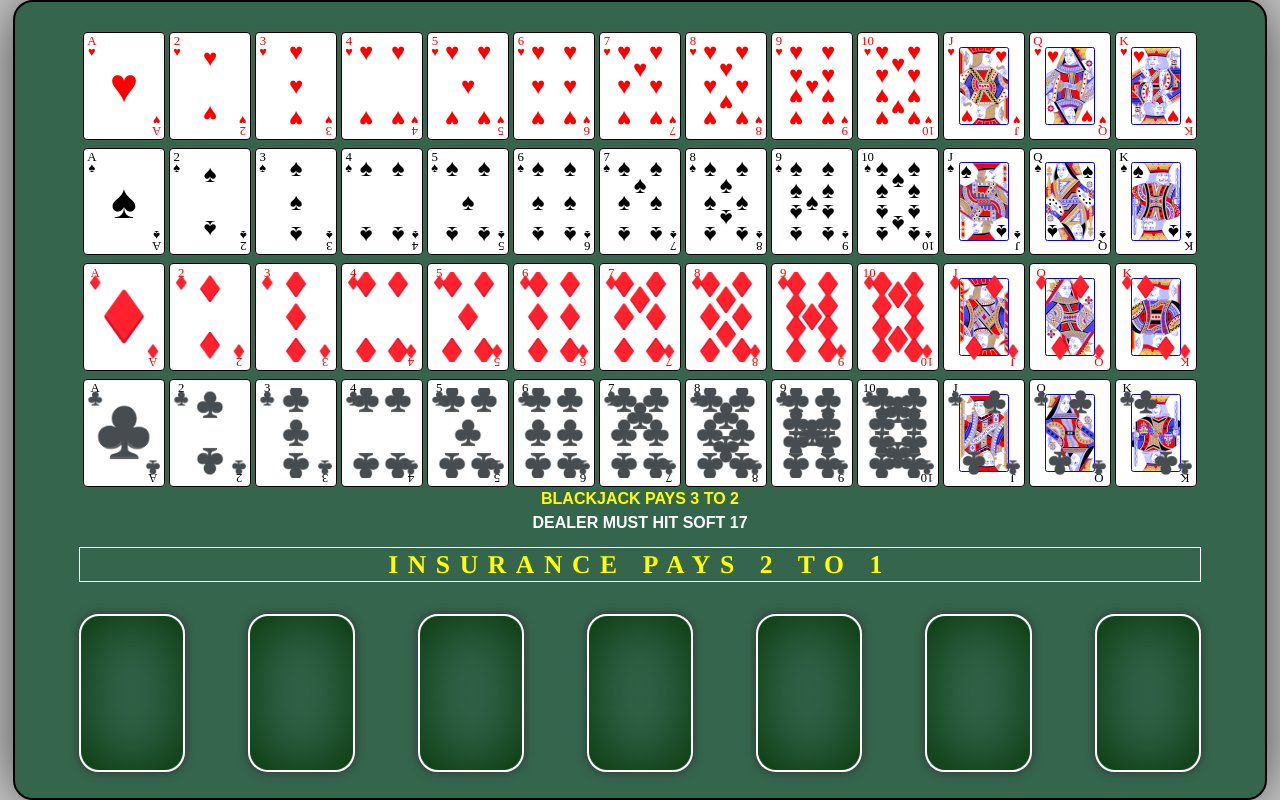
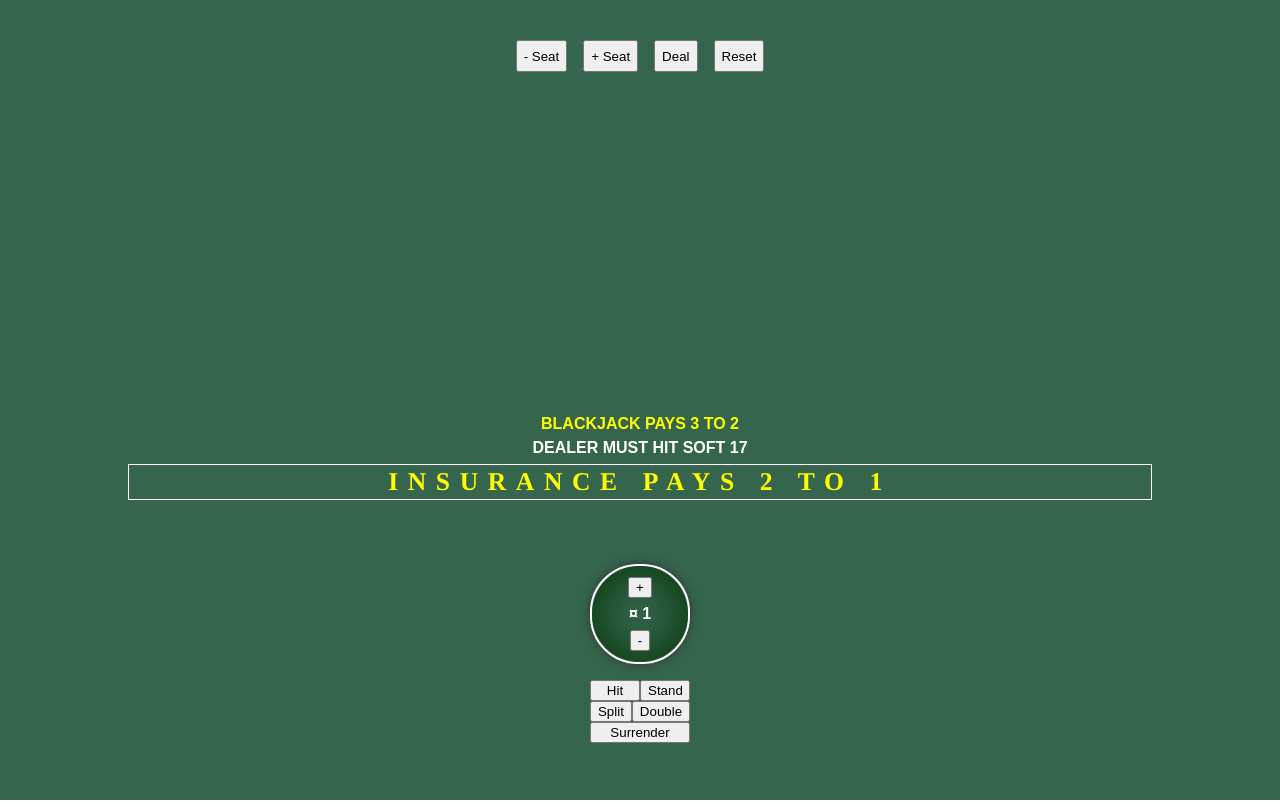
Before and after one commit to theresamclaird/blackjack, a React (Create React App) app: page / in a window 1280 px wide. Built offline with nearby package versions, Linux system fonts and the light colour scheme.

Commit message:
Adds some interactions

```diff
--- a/src/components/Card/Card.jsx
+++ b/src/components/Card/Card.jsx
@@ -4,7 +4,7 @@ import Pip from './Pip';
 import Corner from './Corner';
 import Face from './Face';
 
-export const Card = ({ suit, rank, value }) => {
+export const Card = ({ sx, suit, rank, value }) => {
     const pip = { hearts: '♥', diamonds: '♦️', clubs: '♣️', spades: '♠' }[suit];
     const color = suit === 'hearts' || suit === 'diamonds' ? 'red' : 'black';
 
@@ -396,8 +396,6 @@ export const Card = ({ suit, rank, value }) => {
         return pipsArray;
     };
 
-    const cardWidth = 4;
-    const cardHeight = cardWidth * 1.4;
     const isFace = rank === 'jack' || rank === 'queen' || rank === 'king';
     const applesauce = isFace ? {} : pipStyle; // todo fix this.
 
@@ -408,13 +406,15 @@ export const Card = ({ suit, rank, value }) => {
             backgroundColor: 'white',
             border: 'solid 1px',
             borderColor: 'black',
-            borderRadius: '0.25em',
-            p: '0.5em',
+            borderRadius: '0.25rem',
+            p: '0.5rem',
+            ...sx,
         }}>
             <Box sx={{
-                px: '0.5em',
-                width: `${cardWidth}em`,
-                height: `${cardHeight}em`,
+                display: 'block',
+                px: '0.5rem',
+                width: `4rem`,
+                height: `${4 * 1.4}rem`,
                 display: 'grid',
                 gridTemplateColumns: 'repeat(6, 1fr)',
                 gridTemplateRows: 'repeat(16, 1fr)',
@@ -422,8 +422,8 @@ export const Card = ({ suit, rank, value }) => {
                 ...applesauce,
             }}>
                 {isFace ? <Face suit={suit} rank={rank} pip={pip} color={color} /> : <Pips value={value} />}
-                <Corner rank={rank} pip={pip} sx={{ top: '0.25em', left: '0.25em', color }} />
-                <Corner rank={rank} pip={pip} sx={{ bottom: '0.25em', right: '0.25em', transform: 'rotate(180deg)', color }} />
+                <Corner rank={rank} pip={pip} sx={{ top: '0.25rem', left: '0.25rem', color }} />
+                <Corner rank={rank} pip={pip} sx={{ bottom: '0.25rem', right: '0.25rem', transform: 'rotate(180deg)', color }} />
             </Box>
         </Box>
     );
--- a/src/components/Card/Corner.jsx
+++ b/src/components/Card/Corner.jsx
@@ -13,8 +13,8 @@ const Corner = ({ sx, rank, pip }) => {
             flexDirection: 'column',
             justifyContent: 'flex-start',
             alignItems: 'center',
-            fontSize: '0.8em',
-            lineHeight: '0.85em',
+            fontSize: '0.7rem',
+            lineHeight: '0.7rem',
             '&::after': { content: `"${pip}"` },
             ...sx,
         }}><Box>{symbol}</Box></Flex>
--- a/src/components/Card/Face.jsx
+++ b/src/components/Card/Face.jsx
@@ -22,59 +22,62 @@ const Face = ({ rank, suit, pip, color }) => {
         king: { hearts: kingHearts, spades: kingSpades, diamonds: kingDiamonds, clubs: kingClubs },
     }[rank][suit];
 
+    const pipVerticalDistance = '0.7rem';
+    const pipHorizontalDistance = '1.05rem';
+
     const topPipStyle = {
         jack: {
             hearts: {
-                top: '0.6em',
-                right: '0.8em',
+                top: pipVerticalDistance,
+                right: pipHorizontalDistance,
             },
             spades: {
-                top: '0.6em',
-                left: '0.8em',
+                top: pipVerticalDistance,
+                left: pipHorizontalDistance,
             },
             diamonds: {
-                top: '0.6em',
-                right: '0.8em',
+                top: pipVerticalDistance,
+                right: pipHorizontalDistance,
             },
             clubs: {
-                top: '0.6em',
-                right: '0.8em',
+                top: pipVerticalDistance,
+                right: pipHorizontalDistance,
             },
         },
         queen: {
             hearts: {
-                top: '0.6em',
-                left: '0.8em',
+                top: pipVerticalDistance,
+                left: pipHorizontalDistance,
             },
             spades: {
-                top: '0.6em',
-                right: '0.8em',
+                top: pipVerticalDistance,
+                right: pipHorizontalDistance,
             },
             diamonds: {
-                top: '0.6em',
-                right: '0.8em',
+                top: pipVerticalDistance,
+                right: pipHorizontalDistance,
             },
             clubs: {
-                top: '0.6em',
-                right: '0.8em',
+                top: pipVerticalDistance,
+                right: pipHorizontalDistance,
             },
         },
         king: {
             hearts: {
-                top: '0.6em',
-                left: '0.8em',
+                top: pipVerticalDistance,
+                left: pipHorizontalDistance,
             },
             spades: {
-                top: '0.6em',
-                left: '0.8em',
+                top: pipVerticalDistance,
+                left: pipHorizontalDistance,
             },
             diamonds: {
-                top: '0.6em',
-                left: '0.8em',
+                top: pipVerticalDistance,
+                left: pipHorizontalDistance,
             },
             clubs: {
-                top: '0.6em',
-                left: '0.8em',
+                top: pipVerticalDistance,
+                left: pipHorizontalDistance,
             },
         },
     }[rank][suit];
@@ -82,56 +85,56 @@ const Face = ({ rank, suit, pip, color }) => {
     const bottomPipStyle = {
         jack: {
             hearts: {
-                bottom: '0.6em',
-                left: '0.8em',
+                bottom: pipVerticalDistance,
+                left: pipHorizontalDistance,
             },
             spades: {
-                bottom: '0.6em',
-                right: '0.8em',
+                bottom: pipVerticalDistance,
+                right: pipHorizontalDistance,
             },
             diamonds: {
-                bottom: '0.6em',
-                left: '0.8em',
+                bottom: pipVerticalDistance,
+                left: pipHorizontalDistance,
             },
             clubs: {
-                bottom: '0.6em',
-                left: '0.8em',
+                bottom: pipVerticalDistance,
+                left: pipHorizontalDistance,
             },
         },
         queen: {
             hearts: {
-                bottom: '0.6em',
-                right: '0.8em',
+                bottom: pipVerticalDistance,
+                right: pipHorizontalDistance,
             },
             spades: {
-                bottom: '0.6em',
-                left: '0.8em',
+                bottom: pipVerticalDistance,
+                left: pipHorizontalDistance,
             },
             diamonds: {
-                bottom: '0.6em',
-                left: '0.8em',
+                bottom: pipVerticalDistance,
+                left: pipHorizontalDistance,
             },
             clubs: {
-                bottom: '0.6em',
-                left: '0.8em',
+                bottom: pipVerticalDistance,
+                left: pipHorizontalDistance,
             },
         },
         king: {
             hearts: {
-                bottom: '0.6em',
-                right: '0.8em',
+                bottom: pipVerticalDistance,
+                right: '1rem',
             },
             spades: {
-                bottom: '0.6em',
-                right: '0.8em',
+                bottom: pipVerticalDistance,
+                right: pipHorizontalDistance,
             },
             diamonds: {
-                bottom: '0.6em',
-                right: '0.8em',
+                bottom: pipVerticalDistance,
+                right: pipHorizontalDistance,
             },
             clubs: {
-                bottom: '0.6em',
-                right: '0.8em',
+                bottom: pipVerticalDistance,
+                right: pipHorizontalDistance,
             },
         },
     }[rank][suit];
@@ -149,7 +152,7 @@ const Face = ({ rank, suit, pip, color }) => {
                 <Box
                     sx={{
                         border: 'solid 1px #00f',
-                        borderRadius: '0.15em',
+                        borderRadius: '0.15rem',
                         height: '100%',
                     }}
                     as="img"
@@ -157,8 +160,8 @@ const Face = ({ rank, suit, pip, color }) => {
                     alt=""
                 />
             </Flex>
-            <Pip pip={pip} sx={{ fontSize: '1.3em', position: 'absolute', color, ...topPipStyle}} />
-            <Pip pip={pip} sx={{ fontSize: '1.3em', position: 'absolute', color, transform: 'rotate(180deg)', ...bottomPipStyle }} />
+            <Pip pip={pip} sx={{ fontSize: '1.3rem', position: 'absolute', color, ...topPipStyle}} />
+            <Pip pip={pip} sx={{ fontSize: '1.3rem', position: 'absolute', color, transform: 'rotate(180deg)', ...bottomPipStyle }} />
         </>
     );
 };
--- a/src/components/Card/Pip.jsx
+++ b/src/components/Card/Pip.jsx
@@ -2,7 +2,7 @@ import React from 'react';
 import { Flex } from '../Box';
 
 const Pip = ({ sx, pip }) => (
-    <Flex sx={{ fontSize: '1.5em', justifyContent: 'center', alignItems: 'center', ...sx }}>
+    <Flex sx={{ fontSize: '1.5rem', justifyContent: 'center', alignItems: 'center', ...sx }}>
         {pip}
     </Flex>
 );
--- a/src/components/Seat/Seat.jsx
+++ b/src/components/Seat/Seat.jsx
@@ -1,23 +1,53 @@
-import React from 'react';
-import { Box, Flex } from '../Box';
+import React, { useState } from 'react';
+import Box, { Flex } from '../Box';
+import { Card } from '../Card';
 
-export const Seat = ({ bet }) => {
+export const Seat = ({ bet, cards, increaseBet, decreaseBet, hit, stand }) => {
     return (
+        <Flex sx={{ flexDirection: 'column', justifyContent: 'center', alignItems: 'center', }}>
+            <Box sx={{ position: 'relative', width: '100%', height: '1rem' }}>
+                {cards.map((card, index) => (
+                    <React.Fragment key={`player-card-seat-${index}`}>
+                        <Card {...card} sx={{ position: 'absolute', bottom: `${1 + (index * 1.1)}rem`, left: '0.4em' }} />
+                    </React.Fragment>
+                ))}
+            </Box>
             <Box sx={{
                 border: 'solid 2px',
                 borderColor: 'white',
-            borderRadius: '20px',
+                borderRadius: '3rem',
                 boxShadow: '0 0 10px #333',
+                mb: 'lg',
             }}>
                 <Flex sx={{
                     flexDirection: 'column',
                     justifyContent: 'center',
                     alignItems: 'center',
-                width: '8vw',
-                height: '12vw',
-                borderRadius: '20px',
-                boxShadow: 'inset 0 0 5vw #003300',
-            }}>{bet}</Flex>
+                    width: '6rem',
+                    height: '6rem',
+                    borderRadius: '3rem',
+                    boxShadow: 'inset 0 0 3rem #003300',
+                }}>
+                    <Flex sx={{ flexDirection: 'column', justifyContent: 'space-between', alignItems: 'center', gap: '0.5rem' }}>
+                        <Box onClick={increaseBet} as="button">+</Box>
+                        <Box sx={{ fontFamily: 'default', color: 'white', fontWeight: '900', mx: 'sm' }}>{`¤ ${bet}`}</Box>
+                        <Box onClick={decreaseBet} as="button">-</Box>
+                    </Flex>
+                </Flex>
             </Box>
+            <Flex sx={{ flexDirection: 'column', justifyContent: 'center' }}>
+                <Box>
+                    <Box onClick={hit} sx={{ width: '50%' }} as="button">Hit</Box>
+                    <Box onClick={stand} sx={{ width: '50%' }} as="button">Stand</Box>
+                </Box>
+                <Box>
+                    <Box as="button">Split</Box>
+                    <Box as="button">Double</Box>
+                </Box>
+                <Box>
+                    <Box sx={{ width: '100%' }} as="button">Surrender</Box>
+                </Box>
+            </Flex>
+        </Flex>
     );
 };
--- a/src/components/Seat/index.js
+++ b/src/components/Seat/index.js
@@ -1 +1,2 @@
 export * from './Seat';
+export * from './Seats';
--- /dev/null
+++ b/src/components/Table/DealerCards.jsx
@@ -0,0 +1,13 @@
+import  React from 'react';
+import Box, { Flex } from '../Box';
+import { Card } from '../Card';
+
+const DealerCards = ({ sx = {}, cards = [] }) => (
+    <Box sx={{ height: '30rem' }}>
+        <Flex sx={{ flexDirection: 'row', justifyContent: 'center', gap: '0.5rem', ...sx }}>
+            {cards.map((card, index) => <React.Fragment key={`dealer-card-${index}`}><Card {...card} /></React.Fragment>)}
+        </Flex>
+    </Box>
+);
+
+export { DealerCards, DealerCards as default };
--- a/src/components/Table/Table.jsx
+++ b/src/components/Table/Table.jsx
@@ -1,104 +1,168 @@
-import React from 'react';
+import React, { useState } from 'react';
 import PropTypes from 'prop-types';
 import { configuration } from '../../configuration';
-import { Flex } from '../Box';
-import { Text } from '../Text';
-import { Seat } from '../Seat';
-import { Card } from '../Card';
+import { Box, Flex } from '../Box';
+import { Seats } from '../Seat';
+import { TableText } from './TableText';
+import { DealerCards } from './DealerCards';
 
-export const Table = ({ sx, seats = [...Array(configuration.numberOfSeats).keys(() => ({ bet: 0 }))] }) => {
-    const commonTextStyle = {
-        color: 'yellow',
-        textTransform: 'uppercase',
-        textAlign: 'center',
-        fontWeight: '600',
+const createDeck = () => {
+    const cards = [];
+    const suits = ['hearts', 'spades', 'diamonds', 'clubs'];
+
+    suits.forEach(suit => {
+        for (let value = 1; value <= 10; value++) {
+            cards.push({ suit, value, rank: value });
+        }
+        cards.push({ suit, value: 10, rank: 'jack' });
+        cards.push({ suit, value: 10, rank: 'queen' });
+        cards.push({ suit, value: 10, rank: 'king' });
+    });
+    return cards;
+};
+
+const createShoe = numberOfDecks => {
+    const cards = [];
+    for (let i = 0; i < numberOfDecks; i++) {
+        cards.push(...createDeck());
+    }
+    return cards;
+};
+
+const randomizeArrayElements = (elements = []) => {
+    const randomizedArray = elements;
+    for (let index = randomizedArray.length - 1; index > 0; index--) {
+        const randomCardLocation = Math.floor(Math.random() * (index + 1));
+        const temp = randomizedArray[randomCardLocation];
+        randomizedArray[randomCardLocation] = randomizedArray[index];
+        randomizedArray[index] = temp;
+    }
+    return randomizedArray;
+  };
+
+
+export const Table = () => {
+    const [seats, setSeats] = useState([{ bet: 1, cards: [] }]);
+    const [dealerCards, setDealerCards] = useState([]);
+    const [shoe, setShoe] = useState(createShoe(1));
+
+    const shuffleCards = () => setShoe(randomizeArrayElements(shoe));
+    const burnCard = () => { shoe.pop(); };
+    const cutCards = () => {
+        const percent = Math.random() * 60 + 20; // 80 - 20 percent
+        const location = Math.floor(shoe.length * percent / 100);
+        setShoe([...shoe.slice(location), ...shoe.slice(0, location)]);
+    };
+    const dealCards = () => {
+        const players = [...seats];
+        const dealerHand = [];
+
+        for (let i = 0; i < 2; i++) {
+            players.map(player => player.bet > 0 && player.cards.push(shoe.pop()));
+            dealerHand.push(shoe.pop());
+        }
+        setSeats(players);
+        setDealerCards(dealerHand);
+    };
+    const getHandValue = cards => {
+        const hard = cards.reduce((p, c) => p + c.value, 0);
+        const soft = cards.filter(card => card.value === 1).length ? hard + 10 : hard;
+        return {
+            hard,
+            soft: soft > 21 ? hard : soft,
+        };
     };
 
-    const hearts = [];
-    for (let i = 1 ; i <= 10; i++) {
-        hearts.push(<React.Fragment key={`card-${i}-hearts`}><Card rank={i} suit="hearts" value={i} /></React.Fragment>);
-    }
-    hearts.push(<React.Fragment key={`card-jack-hearts`}><Card suit="hearts" rank="jack" value={10} /></React.Fragment>)
-    hearts.push(<React.Fragment key={`card-queen-hearts`}><Card suit="hearts" rank="queen" value={10} /></React.Fragment>)
-    hearts.push(<React.Fragment key={`card-king-hearts`}><Card suit="hearts" rank="king" value={10} /></React.Fragment>)
+    const dealerAction = () => {
+        const cards = [...dealerCards];
+        while (getHandValue(cards).hard < 18) {
+            console.log(cards);
+            cards.push(shoe.pop());
+        }
+        setDealerCards(cards);
+    };
 
-    const spades = [];
-    for (let i = 1 ; i <= 10; i++) {
-        spades.push(<React.Fragment key={`card-${i}-spades`}><Card rank={i} suit="spades" value={i} /></React.Fragment>);
-    }
-    spades.push(<React.Fragment key={`card-jack-spades`}><Card suit="spades" rank="jack" value={10} /></React.Fragment>)
-    spades.push(<React.Fragment key={`card-queen-spades`}><Card suit="spades" rank="queen" value={10} /></React.Fragment>)
-    spades.push(<React.Fragment key={`card-king-spades`}><Card suit="spades" rank="king" value={10} /></React.Fragment>)
+    const start = () => {
+        if (seats.filter(seat => seat.bet).length < 1) {
+            return;
+        }
 
-    const diamonds = [];
-    for (let i = 1 ; i <= 10; i++) {
-        diamonds.push(<React.Fragment key={`card-${i}-diamonds`}><Card rank={i} suit="diamonds" value={i} /></React.Fragment>);
-    }
-    diamonds.push(<React.Fragment key={`card-jack-diamonds`}><Card suit="diamonds" rank="jack" value={10} /></React.Fragment>)
-    diamonds.push(<React.Fragment key={`card-queen-diamonds`}><Card suit="diamonds" rank="queen" value={10} /></React.Fragment>)
-    diamonds.push(<React.Fragment key={`card-king-diamonds`}><Card suit="diamonds" rank="king" value={10} /></React.Fragment>)
+        reset();
+        shuffleCards();
+        cutCards();
+        burnCard();
+        dealCards();
+    };
 
-    const clubs = [];
-    for (let i = 1 ; i <= 10; i++) {
-        clubs.push(<React.Fragment key={`card-${i}-clubs`}><Card rank={i} suit="clubs" value={i} /></React.Fragment>);
-    }
-    clubs.push(<React.Fragment key={`card-jack-clubs`}><Card suit="clubs" rank="jack" value={10} /></React.Fragment>)
-    clubs.push(<React.Fragment key={`card-queen-clubs`}><Card suit="clubs" rank="queen" value={10} /></React.Fragment>)
-    clubs.push(<React.Fragment key={`card-king-clubs`}><Card suit="clubs" rank="king" value={10} /></React.Fragment>)
+    const reset = () => {
+        setSeats([{ bet: 1, cards: [] }]);
+        setDealerCards([]);
+        setShoe(createShoe(1));
+    };
+
+    const addSeat = () => {
+        if (seats.length >= configuration.numberOfSeats || dealerCards.length > 0) {
+            return;
+        }
+        setSeats([...seats, { bet: 0, cards: [] }]);
+    };
+
+    const removeSeat = () => {
+        if (seats.length < 2 || dealerCards.length > 0) {
+            return;
+        }
+
+        const newSeats = [...seats];
+        newSeats.pop();
+        setSeats(newSeats);
+    };
+
+    const hit = seatIndex => {
+        const seat = seats[seatIndex];
+        if (seat.cards.length < 2 || seat.bet < 1) {
+            return;
+        }
+
+        const cards = [...seats[seatIndex].cards, shoe.pop()];
+        setSeats(seats.map((seat, index) => index === seatIndex ? { ...seat, cards } : seat));
+
+        if (getHandValue(cards).hard > 21) {
+            dealerAction();
+        }
+    };
+
+    const stand = seatIndex => {
+        // todo Allow other seats to play their hands.
+        console.log('stand');
+        dealerAction();
+    };
 
     return (
         <Flex sx={{
-            minWidth: '90vw',
-            minHeight: '90vh',
+            width: '100%',
+            height: '100%',
             bg: 'feltGreen',
-            p: 'xxl',
+            px: '10vw',
+            py: '5vh',
             flexDirection: 'column',
-            justifyContent: 'center',
+            justifyContent: 'flex-start',
             alignItems: 'center',
-            border: 'solid 2px',
-            borderColor: 'black',
-            borderRadius: '20px',
-            boxShadow: '0 0 60px #444',
-            ...sx,
         }}>
-            <Flex sx={{ width: '100%', m: 'sm', flexDirection: 'row', justifyContent: 'center', gridGap: 'sm' }}>{hearts}</Flex>
-            <Flex sx={{ width: '100%', m: 'sm', flexDirection: 'row', justifyContent: 'center', gridGap: 'sm' }}>{spades}</Flex>
-            <Flex sx={{ width: '100%', m: 'sm', flexDirection: 'row', justifyContent: 'center', gridGap: 'sm' }}>{diamonds}</Flex>
-            <Flex sx={{ width: '100%', m: 'sm', flexDirection: 'row', justifyContent: 'center', gridGap: 'sm' }}>{clubs}</Flex>
-            <Text sx={{
-                ...commonTextStyle,
-                mb: 'md',
-            }}>Blackjack pays 3 to 2</Text>
-            <Text sx={{
-                ...commonTextStyle,
-                color: 'white',
-            }}>Dealer must hit soft 17</Text>
-            <Text sx={{
-                width: '100%',
-                borderStyle: 'solid',
-                borderWidth: '1px',
-                borderColor: 'white',
-                fontFamily: 'fancy',
-                fontWeight: '900',
-                fontSize: '1.6rem',
-                ...commonTextStyle,
-                letterSpacing: '0.6rem',
-                my: 'lg',
-                p: 'sm',
-            }}>Insurance Pays 2 To 1</Text>
-            <Flex sx={{
-                width: '100%',
-                flexDirection: 'row',
-                justifyContent: 'space-between',
-                alignItems: 'center',
-                mt: 'lg',
-            }}>
-                {seats.map((seat, index) => (
-                    <React.Fragment key={`seat-${index}`}>
-                        <Seat {...seat} />
-                    </React.Fragment>
-                ))}
+            <Flex sx={{ mb: '1rem', gap: '1rem' }}>
+                <Box sx={{ height: '2rem' }} onClick={removeSeat} as="button">- Seat</Box>
+                <Box sx={{ height: '2rem' }} as="button" onClick={addSeat}>+ Seat</Box>
+                <Box sx={{ height: '2rem' }} as="button" onClick={start}>Deal</Box>
+                <Box sx={{ height: '2rem' }} as="button" onClick={reset}>Reset</Box>
             </Flex>
+            <DealerCards cards={dealerCards} sx={{ mb: '20rem' }} />
+            <TableText sx={{ width: '100%' }} />
+            <Seats
+                stand={stand}
+                hit={hit}
+                seats={seats}
+                setSeats={setSeats}
+                sx={{ mt: '1rem' }}
+            />
         </Flex>
     );
 };
--- /dev/null
+++ b/src/components/Table/TableText.jsx
@@ -0,0 +1,34 @@
+import React from 'react';
+import { Flex } from '../Box';
+import { Text } from '../Text';
+
+const TableText = ({ sx = {} }) => {
+    const commonTextStyle = {
+        color: 'yellow',
+        textTransform: 'uppercase',
+        textAlign: 'center',
+        fontWeight: '600',
+    };
+    return (
+        <Flex sx={{ flexDirection: 'column', justifyContent: 'center', ...sx }}>
+            <Text sx={{ ...commonTextStyle, my: 'md' }}>Blackjack pays 3 to 2</Text>
+            <Text sx={{ ...commonTextStyle, mb: 'md', color: 'white', }}>Dealer must hit soft 17</Text>
+            <Text sx={{
+                width: '100%',
+                borderStyle: 'solid',
+                borderWidth: '1px',
+                borderColor: 'white',
+                fontFamily: 'fancy',
+                fontWeight: '900',
+                fontSize: '1.6rem',
+                ...commonTextStyle,
+                letterSpacing: '0.6rem',
+                mb: 'xl',
+                py: 'sm',
+                px: 'xl',
+            }}>Insurance Pays 2 To 1</Text>
+        </Flex>
+    );
+};
+
+export { TableText, TableText as default };
--- a/src/theme.js
+++ b/src/theme.js
@@ -1,5 +1,6 @@
 const colors = {
     feltGreen: '#35654d',
+    darkGreen: '#003300',
     yellow: '#ffff00',
     gray: '#ccc',
     black: '#000',
@@ -12,6 +13,7 @@ space.md = space[2];
 space.lg = space[3];
 space.xl = space[4];
 space.xxl = space[5];
+space.xxxl = space[6];
 
 const fonts = {
     default: 'Arial, Helvetica, sans-serif',
```
Also changed, not shown: src/components/Seat/Seats.jsx (added, +35 -0 lines). Lines whose indentation alone changed are shown as unchanged.
